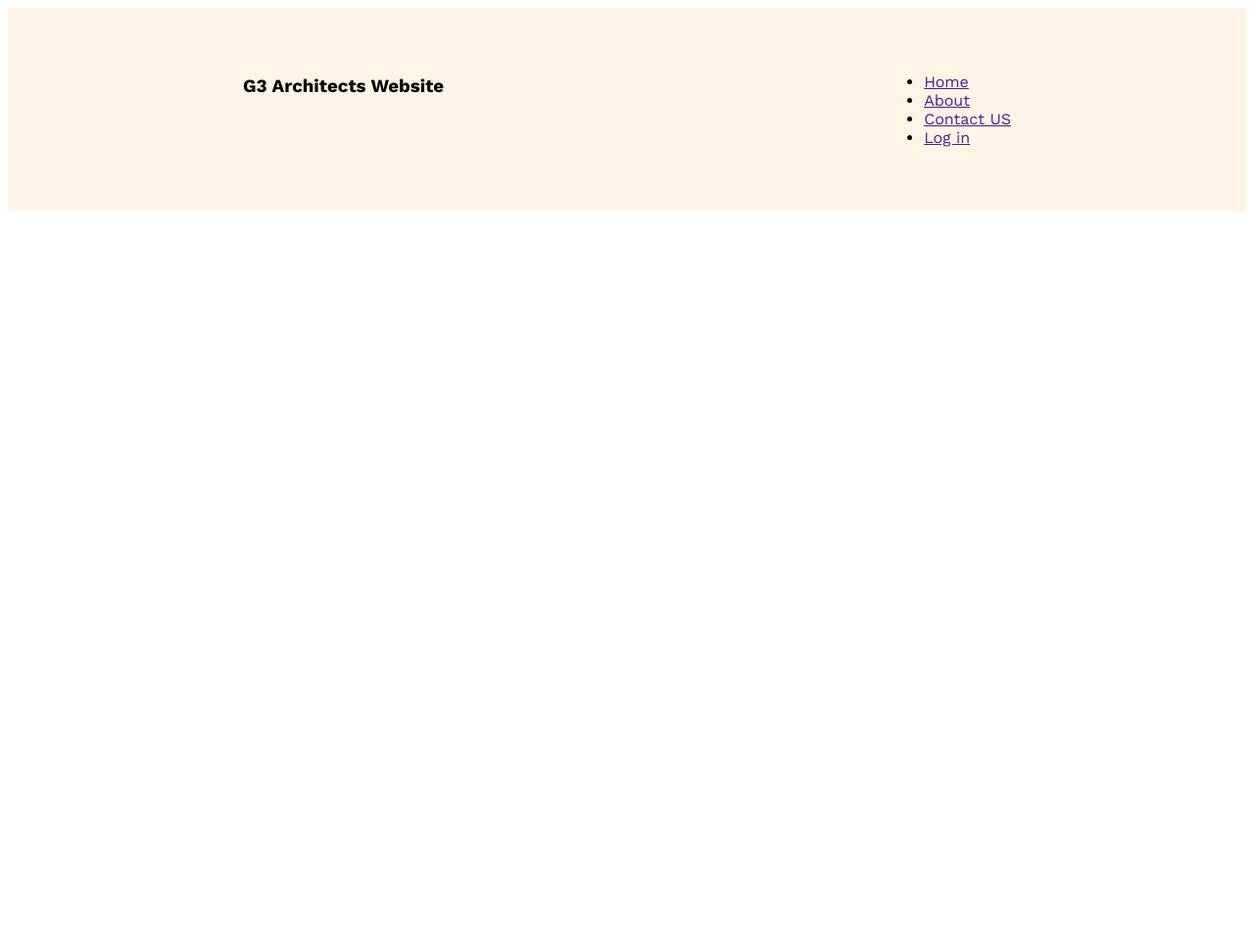
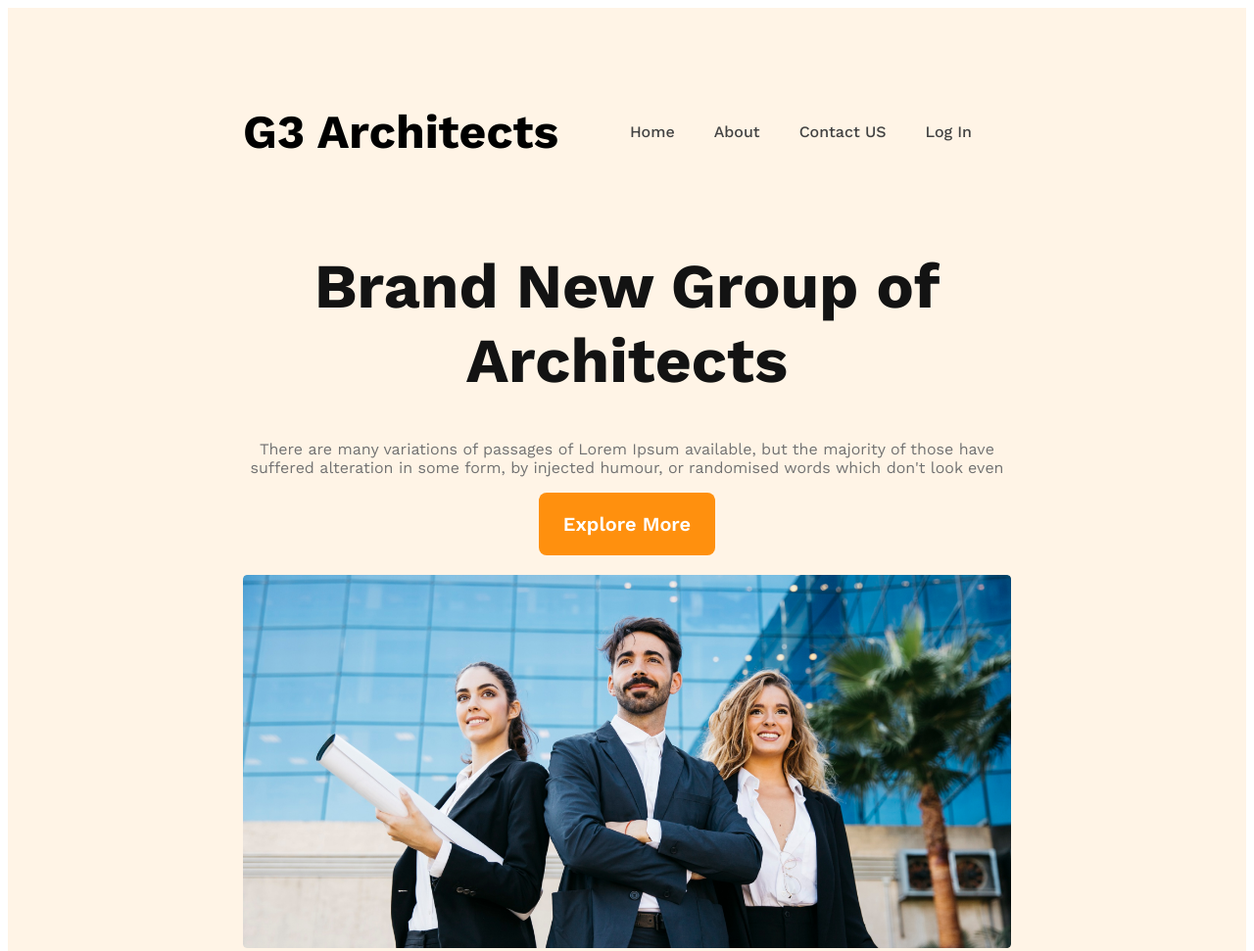
Before and after one commit to Taslima-israt/g3-architects-website, a plain HTML site: page index.html in a window 1280 px wide. Shown: the top 971 px of the page at 98% size. Before the commit the page ends 800 px from the top, so only its background shows below. Drawn offline with nearby package versions, Linux system fonts and the light colour scheme.

Commit message:
added new code

```diff
--- a/index.html
+++ b/index.html
@@ -1,22 +1,32 @@
 <!DOCTYPE html>
 <html lang="en">
+
 <head>
   <meta charset="UTF-8">
   <meta name="viewport" content="width=device-width, initial-scale=1.0">
   <title>G3-Architects</title>
   <link rel="stylesheet" href="styles/architect.css">
 </head>
+
 <body>
   <header>
     <nav>
-        <h3>G3 Architects Website</h3>
+      <h3 class="nav-title">G3 Architects</h3>
       <ul>
         <li><a href="">Home</a></li>
         <li><a href="">About</a></li>
         <li><a href="">Contact US</a></li>
-            <li><a href="">Log in</a></li>
+        <li><a href="">Log In</a></li>
       </ul>
     </nav>
+    <div class="banner">
+      <div class="banner-content">
+        <h1 class="banner-title">Brand New Group of Architects </h1>
+        <p class="banner-description">There are many variations of passages of Lorem Ipsum available, but the majority of those have suffered alteration in some form, by injected humour, or randomised words which don't look even</p>
+        <button class="btn-primary">Explore More</button>
+      </div>
+      <img src="images/banner.png">
+    </div>
   </header>
   <main>
 
@@ -25,4 +35,5 @@
 
   </footer>
 </body>
+
 </html>
--- a/styles/architect.css
+++ b/styles/architect.css
@@ -1,16 +1,94 @@
 /*work sasn font from google fonts*/
 @import url('https://fonts.googleapis.com/css2?family=Lato:ital,wght@1,700&family=Work+Sans:wght@400;500;600;700;800&display=swap');
 
-*{
+* {
     font-family: 'Lato', sans-serif;
-font-family: 'Work Sans', sans-serif;
+    font-family: 'Work Sans', sans-serif;
 }
-header{
+
+.btn-primary {
+    border-radius: 8px;
+    background: #FF900E;
+    padding: 20px 25px;
+    color:#FFF ;
+    font-size: 1.25rem;
+    font-weight: 600;
+    cursor: pointer;
+    border: 0;
+}
+
+header {
     background: rgba(255, 144, 14, 0.10);
     padding: 50px 240px;
 }
-nav{
+
+nav {
     display: flex;
     justify-content: space-between;
+    align-items: center;
 
 }
+
+.nav-title {
+    font-size: 3rem;
+    font-weight: 700;
+    color: #131313);
+}
+
+nav>ul {
+    display: flex;
+}
+
+nav li {
+    list-style: none;
+    margin-right: 40px;
+    font-weight: 500;
+    font-size: 1rem;
+}
+
+nav li a {
+    text-decoration: none;
+    color: #424242;
+}
+
+.banner-content {
+    max-width: 800px;
+    text-align: center;
+    margin: 0 auto;
+}
+
+.banner-title {
+    font-size: 4rem;
+    font-weight: 700;
+    color: #131313;
+}
+
+.banner-description {
+    color: #727272;
+}
+.banner img{
+    width: 100%;
+    margin-top: 20px;
+}
+/*responsive media queries*/
+/*mobile devices*/
+@media screen and (max-width:576px){
+   header{
+    padding: 20px;
+   }
+   nav{
+    flex-direction: column;
+   }
+
+}
+/*tablet or medium devices*/
+@media screen and (min-width:576px) and (max-width: 960px){
+    nav{
+        flex-direction: column;
+
+    }
+    header{
+        padding: 50px;
+    }
+
+}
```
Lines whose indentation alone changed are shown as unchanged.
